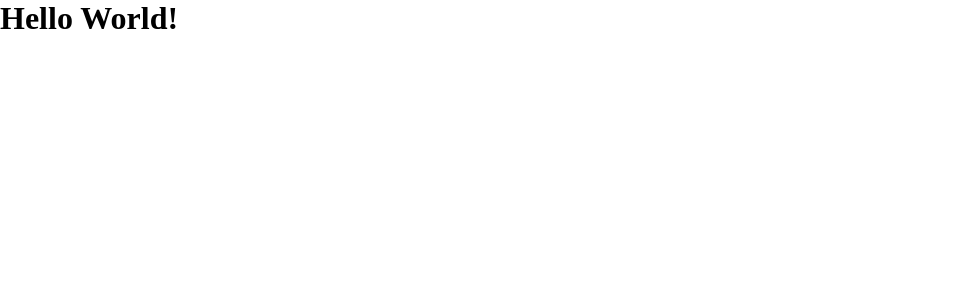
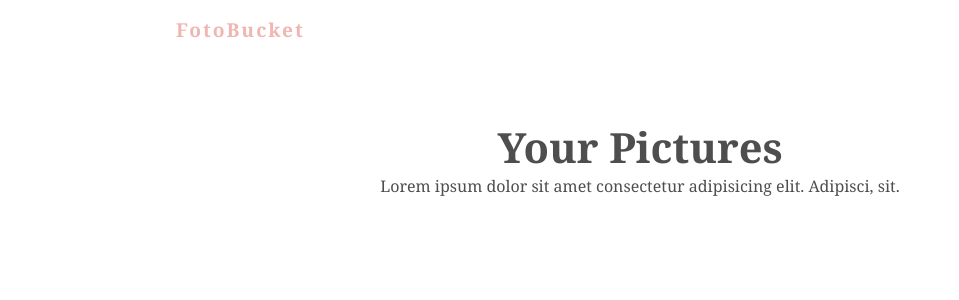
Before and after one commit to Vinitvh/fotobucket, a React (Create React App) app: page / in a window 1280 px wide. Shown: the top 300 px of the page, without its empty margins (0-959 px from the left). Built offline with nearby package versions, Linux system fonts and the light colour scheme.

Commit message:
Added base styles

```diff
--- a/public/index.html
+++ b/public/index.html
@@ -2,14 +2,13 @@
 <html lang="en">
   <head>
     <meta charset="utf-8" />
-    <link rel="icon" href="%PUBLIC_URL%/favicon.ico" />
+    <!-- <link rel="icon" href="%PUBLIC_URL%/favicon.ico" /> -->
     <meta name="viewport" content="width=device-width, initial-scale=1" />
-    <meta name="theme-color" content="#000000" />
     <meta
       name="description"
       content="Web site created using create-react-app"
     />
-    <link rel="apple-touch-icon" href="%PUBLIC_URL%/logo192.png" />
+    <!-- <link rel="apple-touch-icon" href="%PUBLIC_URL%/logo192.png" /> -->
     <title>FotoBucket</title>
   </head>
   <body>
--- a/src/App.js
+++ b/src/App.js
@@ -1,7 +1,9 @@
+import Title from "./components/Title";
+
 function App() {
   return (
     <div className="App">
-      <h1>Hello World!</h1>
+      <Title />
     </div>
   );
 }
--- /dev/null
+++ b/src/components/Title.jsx
@@ -0,0 +1,12 @@
+function Title() {
+  return (
+    <div className="title">
+      <h1>FotoBucket</h1>
+      <h2>Your Pictures</h2>
+      <p>
+        Lorem ipsum dolor sit amet consectetur adipisicing elit. Adipisci, sit.
+      </p>
+    </div>
+  );
+}
+export default Title;
--- a/src/index.css
+++ b/src/index.css
@@ -1,5 +1,41 @@
+@import url("https://fonts.googleapis.com/css2?family=Noto+Serif:wght@400;700&display=swap");
+
+:root {
+  --primary: #efb6b2;
+  --secondary: #4e4e4e;
+  --error: #ff4a4a;
+}
+
 * {
   margin: auto;
   padding: auto;
   box-sizing: border-box;
 }
+
+body {
+  font-family: "Noto Serif", sans-serif;
+  color: var(--secondary);
+}
+
+.App {
+  max-width: 960px;
+  margin: 0 auto;
+}
+
+.title h1 {
+  color: var(--primary);
+  font-size: 1.2rem;
+  letter-spacing: 2px;
+  font-weight: 700;
+  padding: 1rem;
+}
+
+.title h2,
+.title p {
+  text-align: center;
+}
+
+.title h2 {
+  margin-top: 60px;
+  font-size: 2.6rem;
+}
```
